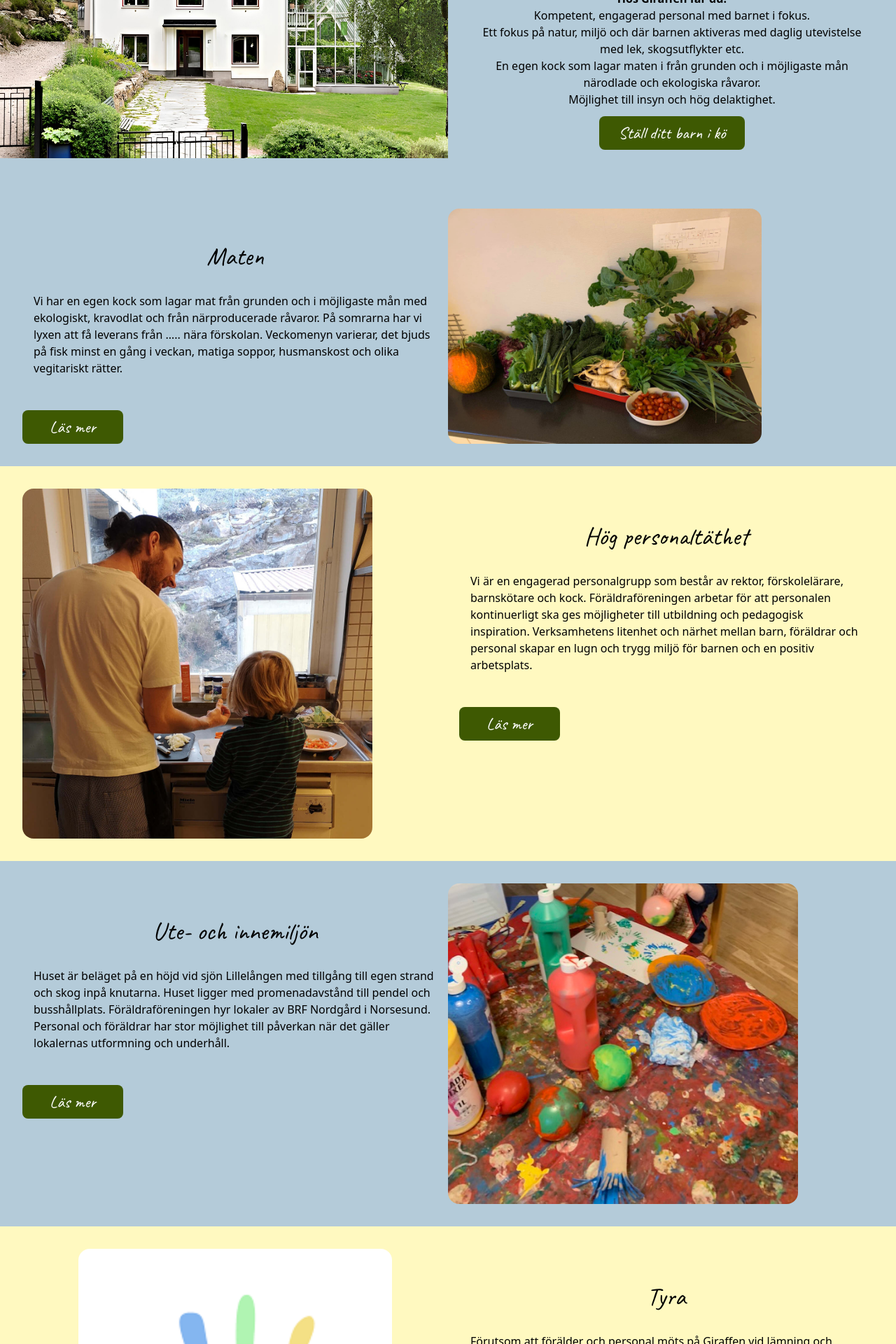
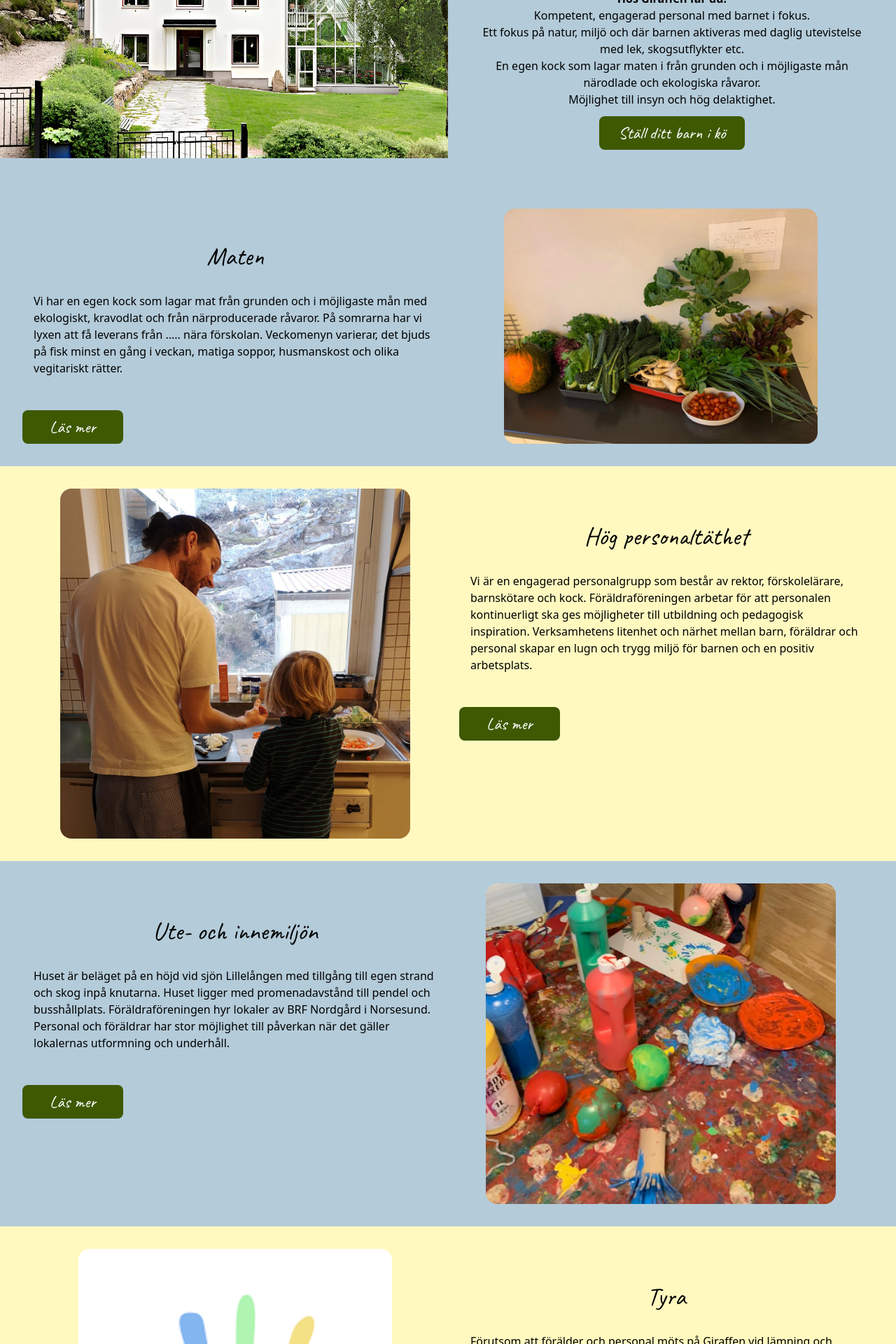
Before and after one commit to dannebrob/giraffen, a Next.js app: page / in a window 1280 px wide. Shown: the part 466-2386 px from the top of the page at 70% size. Built offline with nearby package versions, Linux system fonts and the light colour scheme.

Commit message:
Update styling for Item components and Mat page

```diff
--- a/src/components/display/Item_2.js
+++ b/src/components/display/Item_2.js
@@ -17,7 +17,7 @@ const caveat = Caveat({
 export const Item2 = () => {
   return (
     <div className='flex flex-col w-full p-8 md:flex-wrap md:flex-row md:flex-row-reverse justify-center'>
-        <div className='md:w-6/12 md:flex md:items-center'>
+        <div className='md:w-6/12 md:flex md:items-center md:justify-center'>
         <Image
             src={item.src}
             width={800}
--- a/src/components/display/Item_3.js
+++ b/src/components/display/Item_3.js
@@ -17,7 +17,7 @@ const caveat = Caveat({
 export const Item3 = () => {
   return (
     <div className='bg-lightSand flex flex-col w-full p-8 md:flex-wrap md:flex-row justify-center'>
-        <div className='md:w-6/12 md:flex md:items-center'>
+        <div className='md:w-6/12 md:flex md:items-center md:justify-center'>
         <Image
             src={item.src}
             width={800}
--- a/src/components/display/Item_4.js
+++ b/src/components/display/Item_4.js
@@ -17,7 +17,7 @@ const caveat = Caveat({
 export const Item4 = () => {
     return (
         <div className='flex flex-col w-full p-8 md:flex-wrap md:flex-row md:flex-row-reverse justify-center'>
-            <div className='md:w-6/12 md:flex md:items-center'>
+            <div className='md:w-6/12 md:flex md:items-center md:justify-center'>
             <Image
                 src={item.src}
                 width={800}
--- a/src/pages/mat.js
+++ b/src/pages/mat.js
@@ -21,7 +21,7 @@ export default function Mat() {
     <>
      <>
       <TopHead />
-      <main className='bg-sand flex flex-col md:flex-row md:justify-start'>
+      <main className='bg-sand flex flex-col md:flex-row md:justify-start '>
         <div className='mx-10 md:w-1/2 py-10'>
           <h1 className={`text-center ${caveat.className} text-4xl py-10`}>Mat</h1>
           <p className='pb-4'>Giraffen har en egen kock som lagar mat från grunden och i möjligaste mån med ekologiska och närproducerade råvaror. Under sommarhalvåret har vi lyxen att få grönsaksleverans från Hemsjö köksträdgård. Veckomenyn varierar, det bjuds på fisk minst en gång i veckan, matiga soppor, husmanskost och olika vegetariska rätter.
```
